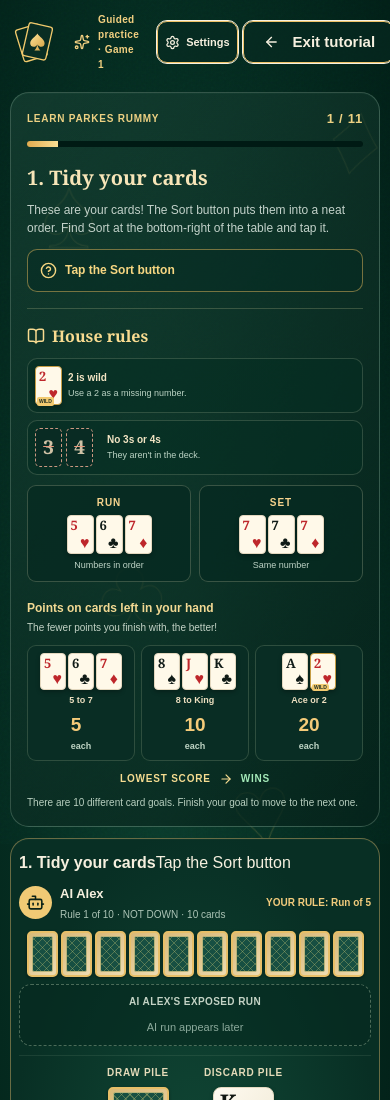
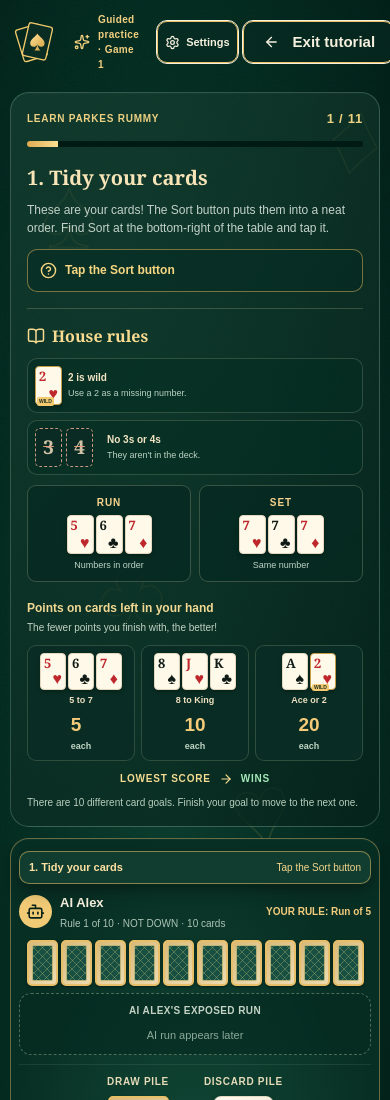
Before and after one commit to Shonky72/Parkes-Rummy, a Next.js app: page /tutorial in a window 390 px wide. Shown: the top 1100 px of the page. Built offline with nearby package versions, Linux system fonts and the light colour scheme; a web font is replaced by a local one.

Commit message:
Keep a compact practice instruction visible while scrolling the mobile table

```diff
--- a/app/tutorial.css
+++ b/app/tutorial.css
@@ -205,3 +205,22 @@
 .tutorial-settings-host strong{font-size:12px;color:#f1d18d}
 .tutorial-settings-host p{font-size:11px;line-height:1.5;color:#bdd1c3;margin-top:5px}
 .tutorial-settings>.button{width:100%;margin-top:16px;min-height:45px}
+
+
+.tutorial-mobile-step{display:none}
+@media(max-width:980px){
+  .tutorial-mobile-step{
+    display:flex;align-items:center;justify-content:space-between;gap:8px;
+    position:sticky;top:0;z-index:8;
+    padding:9px 12px;border:1px solid #f0c66a88;border-radius:10px;
+    background:#103d2f;box-shadow:0 6px 16px #0005;
+    color:#ffe1a2;font-size:11px;line-height:1.35
+  }
+  .tutorial-mobile-step strong{font-size:12px}
+  .tutorial-mobile-step>span{color:#f7d68b;text-align:right;max-width:50%}
+}
+@media(max-width:600px){
+  .tutorial-mobile-step{padding:8px 9px}
+  .tutorial-mobile-step strong{font-size:11px}
+  .tutorial-mobile-step>span{font-size:10px}
+}
```
